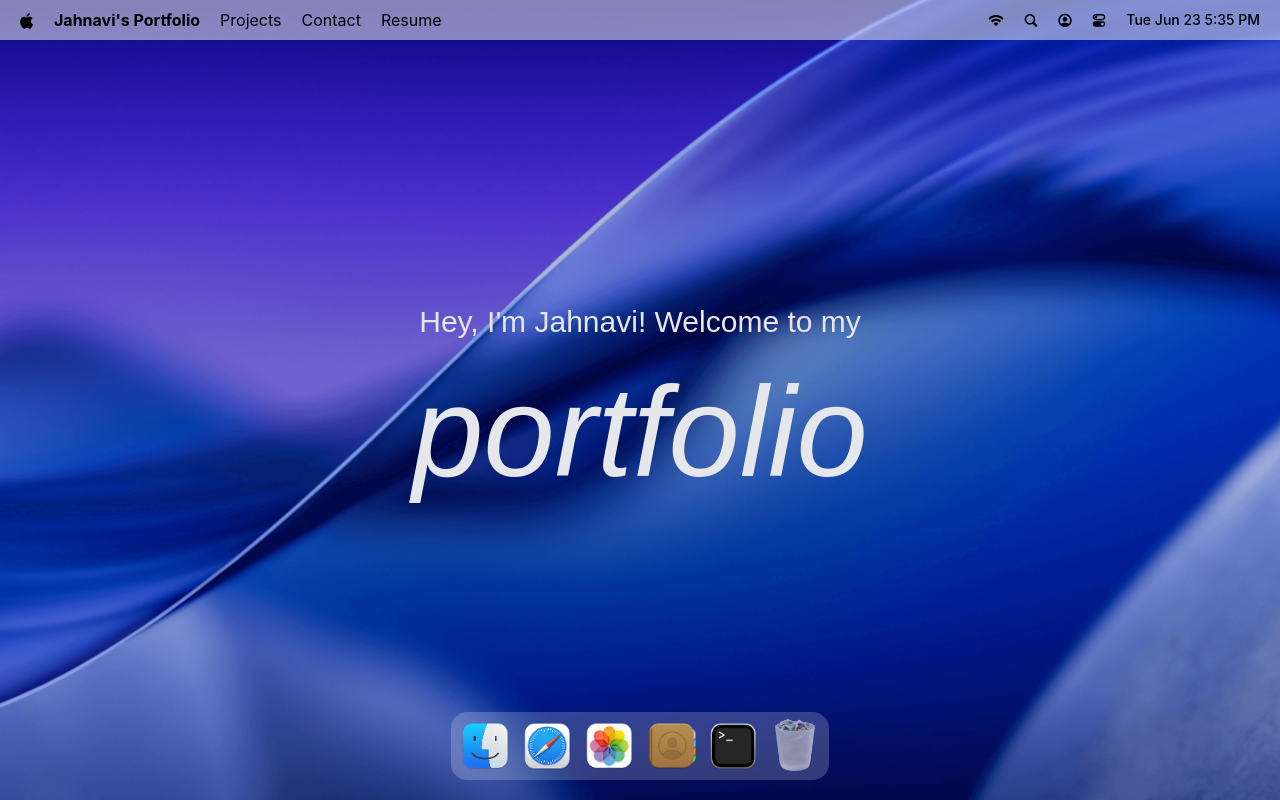
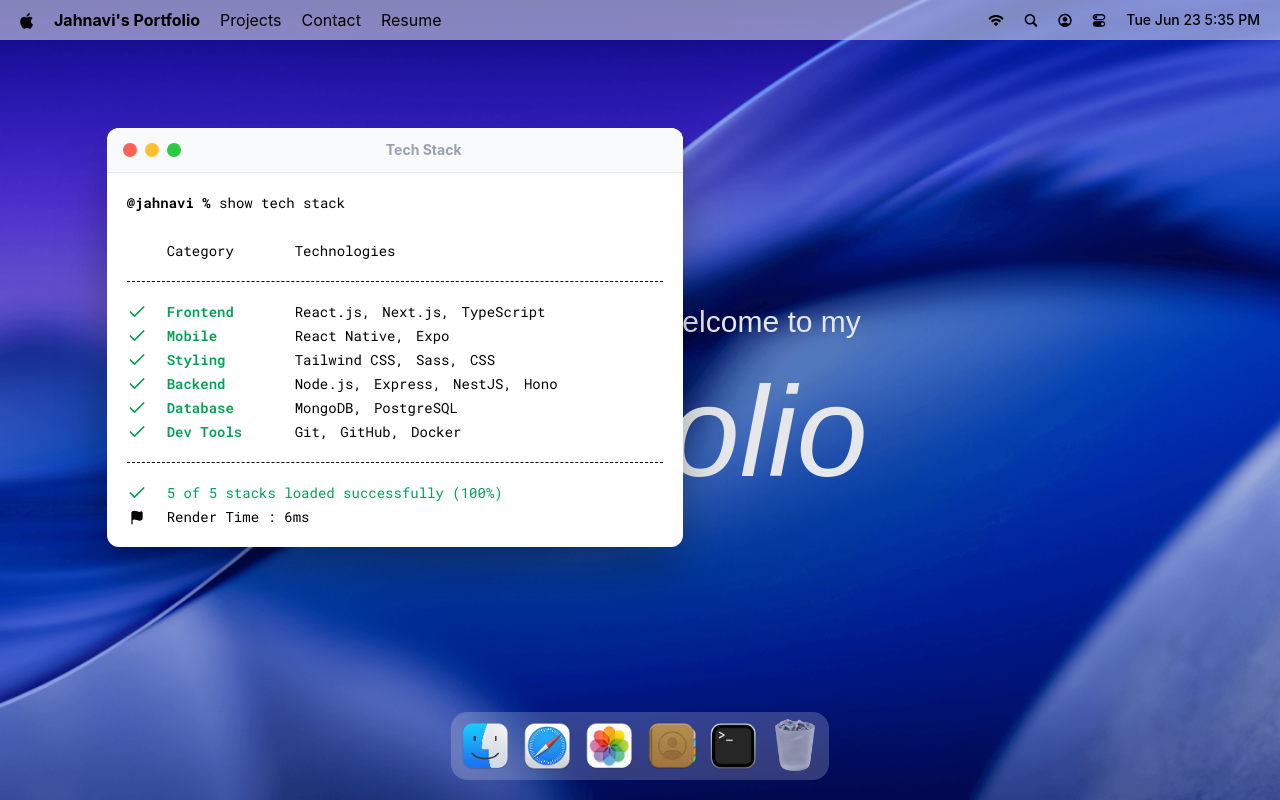
Before and after one commit to jahnavvivi/Portfolio, a React (Vite) app: page / in a window 1280 px wide. Both pictures are taken after a click on the button 733 px from the left and 746 px from the top of the page. Built offline with nearby package versions, Linux system fonts and the light colour scheme; a web font is replaced by a local one.

Commit message:
added hoc

```diff
--- a/src/App.jsx
+++ b/src/App.jsx
@@ -1,9 +1,10 @@
 import React from 'react'
-import { Dock, Navbar, Welcome } from './components'
 import gsap from 'gsap';
-
 import {Draggable} from 'gsap/Draggable';
 gsap.registerPlugin(Draggable);
+
+import { Dock, Navbar, Welcome } from './components'
+import { Terminal } from './windows';
 
 const App = () => {
   return (
@@ -11,6 +12,8 @@ const App = () => {
       <Navbar/>
       <Welcome/>
       <Dock/>
+
+      <Terminal/>
     </main>
   )
 }
--- /dev/null
+++ b/src/components/WindowControls.jsx
@@ -0,0 +1,17 @@
+import React from 'react'
+import useWindowStore from '#/store/Window'
+
+const WindowControls = ({ target }) => {
+    const {closeWindow} = useWindowStore();
+
+  return (
+    <div id='window-controls'>
+        <div className='close' onClick={() => closeWindow(target)}/>
+        {/* implement the below functionalities later */}
+        <div className='minimize'/>
+        <div className='maximize'/>
+    </div>
+  )
+}
+
+export default WindowControls
--- a/src/components/index.js
+++ b/src/components/index.js
@@ -1,7 +1,8 @@
 import Navbar from "./Navbar";
 import Welcome from "./Welcome";
 import Dock from "./Dock";
+import WindowControls from './WindowControls';
 
 export {
-    Navbar, Welcome, Dock
+    Navbar, Welcome, Dock, WindowControls
 };
--- a/src/hoc/WindowWrapper.jsx
+++ b/src/hoc/WindowWrapper.jsx
@@ -1,12 +1,47 @@
 import useWindowStore from '#/store/Window'
 import React from 'react'
-import { useRef } from 'react'
+import { useRef, useLayoutEffect } from 'react'
+import {useGSAP} from "@gsap/react";
+import gsap from 'gsap';
+import {Draggable} from 'gsap/Draggable';
 
 const WindowWrapper = (Component, windowKey) => {
   const Wrapped = (props) =>{
     const {focusWindow, windows} = useWindowStore();
     const {isOpen, zIndex} = windows[windowKey];
     const ref = useRef(null);
+
+    useGSAP(() => {
+      const e = ref.current;
+      if(!e || !isOpen)
+          return;
+
+      e.style.display = "block";
+      gsap.fromTo(e,
+        {scale: 0.8, opacity : 0, y : 40},
+        {scale : 1, opacity : 1, y : 0, duration : 0.3, ease : "power3.out"}
+      );
+    }, [isOpen]);
+
+    useGSAP(() => {
+      const e = ref.current;
+      if(!e)
+        return ()=>{};
+
+      const [instance] = Draggable.create(e,
+        {onPress : () =>focusWindow(windowKey)}
+      );
+
+      return () => instance.kill();
+    }, []);
+
+    useLayoutEffect(() => {
+      const e = ref.current;
+      if(!e)
+        return;
+
+      e.style.display = isOpen ? "block" : "none";
+    }, [isOpen]);
 
     return (
       <section
--- /dev/null
+++ b/src/windows/Terminal.jsx
@@ -0,0 +1,53 @@
+import React from 'react'
+import WindowWrapper from '#/hoc/WindowWrapper'
+import { techStack } from '#/constants'
+import { Check, Flag } from 'lucide-react';
+import { WindowControls } from '#/components';
+
+const Terminal = () => {
+  return (<>
+        <div id='window-header'>
+            <WindowControls target="terminal"/>
+            <h2>Tech Stack</h2>
+        </div>
+
+        <div className='techstack'>
+            <p>
+                <span className='font-bold'>@jahnavi % </span>
+                show tech stack
+            </p>
+            <div className='label'>
+                <p className='w-32'>Category</p>
+                <p>Technologies</p>
+            </div>
+            <ul className='content'>
+                {techStack.map(({category, items}) => (
+                    <li key={category} className='flex items-center'>
+                        <Check className='check' size={20} />
+                        <h3>{category}</h3>
+                        <ul>
+                            {items.map((item, i) => (
+                                <li key={i}>{item}{i<items.length-1 ? ',' : ''}</li>
+                            ))}
+                        </ul>
+                    </li>
+                ))}
+            </ul>
+
+            <div className='footnote'>
+                <p>
+                    <Check size={20}/> 5 of 5 stacks loaded successfully (100%)
+                </p>
+                <p className='text-black'>
+                    <Flag size={15} fill="black"/>
+                    Render Time : 6ms
+                </p>
+            </div>
+        </div>
+    </>
+  )
+};
+
+const TerminalWindow = WindowWrapper(Terminal, 'terminal');
+
+export default TerminalWindow;
--- /dev/null
+++ b/src/windows/index.js
@@ -0,0 +1,3 @@
+import Terminal from "./Terminal";
+
+export {Terminal};
```
